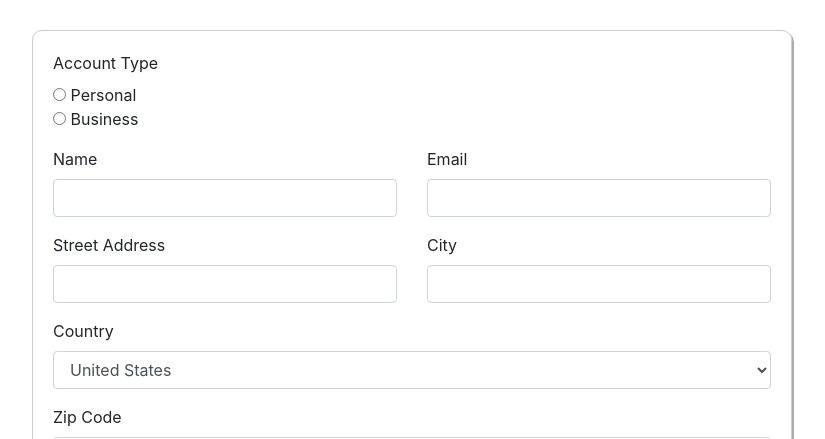
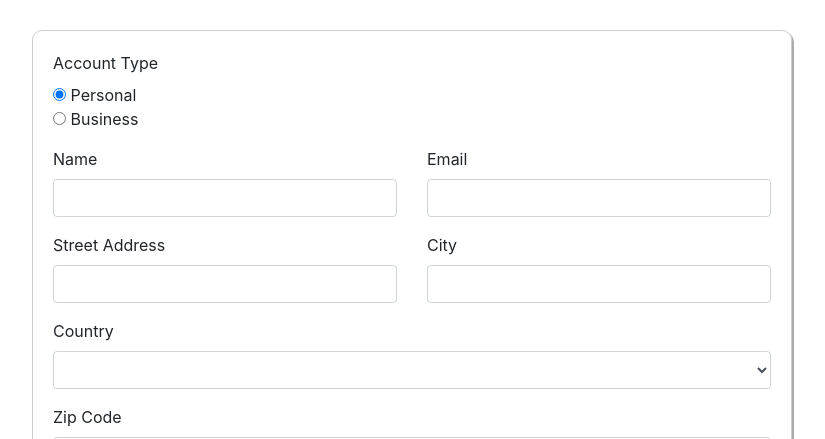
Before and after one commit to DarinDev1000/AngularFormLessonLive, an Angular app: page / in a window 1280 px wide. Shown: the top 439 px of the page, without its empty margins (228-1053 px from the left). Built offline with nearby package versions, Linux system fonts and the light colour scheme.

Commit message:
link formControls

```diff
--- a/src/app/app.component.html
+++ b/src/app/app.component.html
@@ -6,7 +6,10 @@
         <div class="form-group">
           <label for="accountType">Account Type</label>
           <div class="radio" *ngFor="let type of accountType">
-            <input type="radio" [value]="type"> {{ type }}
+            <input
+              type="radio"
+              formControlName="accountType"
+              [value]="type"> {{ type }}
           </div>
         </div>
 
@@ -16,6 +19,7 @@
             <input
               type="text"
               id="name"
+              formControlName="name"
               class="form-control">
           </div>
 
@@ -24,6 +28,7 @@
             <input
               type="text"
               id="email"
+              formControlName="email"
               class="form-control">
           </div>
         </div>
@@ -34,6 +39,7 @@
             <input
               type="text"
               id="streetAddress"
+              formControlName="streetAddress"
               class="form-control">
           </div>
 
@@ -42,6 +48,7 @@
             <input
               type="text"
               id="city"
+              formControlName="city"
               class="form-control">
           </div>
         </div>
@@ -51,6 +58,7 @@
           <select
             type="text"
             id="country"
+            formControlName="country"
             class="form-control"
             placeholder="Select Country">
             <option>United States</option>
@@ -63,6 +71,7 @@
           <input
             type="text"
             id="zipCode"
+            formControlName="zipCode"
             class="form-control">
         </div>
 
@@ -71,6 +80,7 @@
           <input
             type="text"
             id="favoriteSauce"
+            formControlName="favoriteSauce"
             class="form-control">
         </div>
 
```
